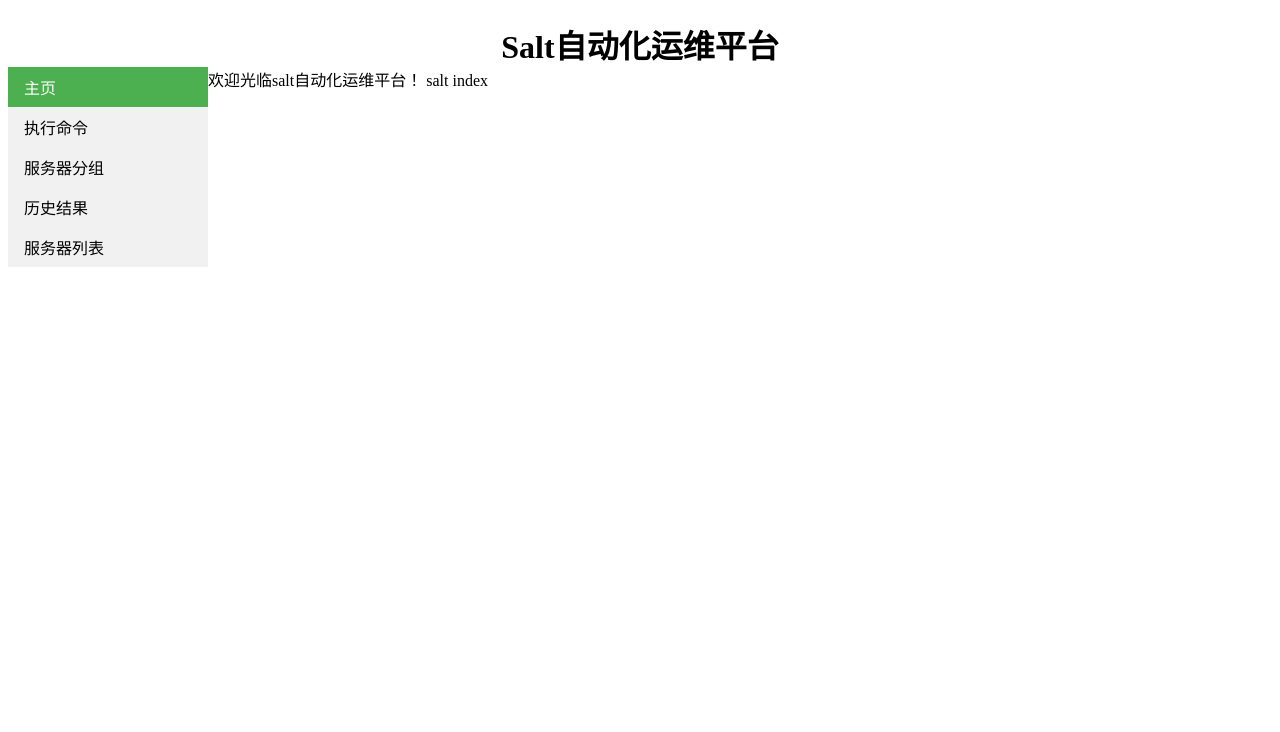
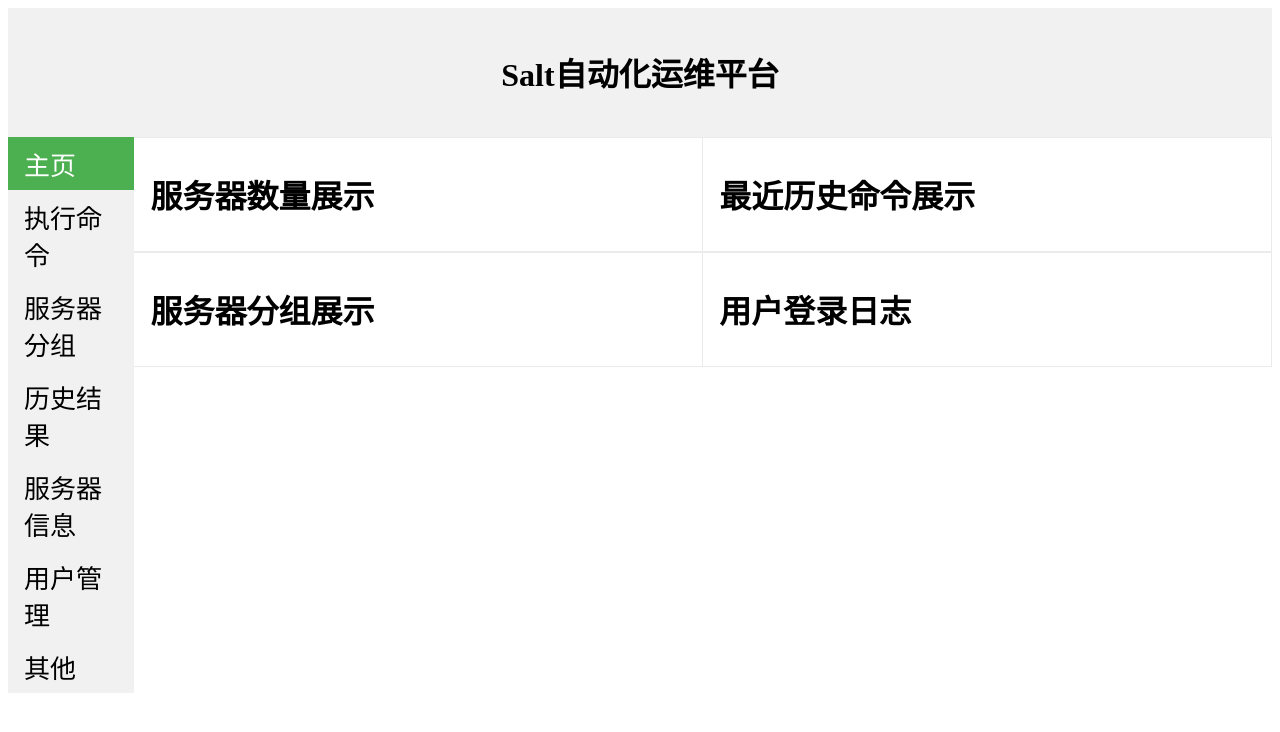
Before and after one commit to xiaokurong/django-test, a Django app: page /saltapi/ in a window 1280 px wide. Shown: the top 732 px of the page. Run offline with Django 3.2, Linux system fonts and the light colour scheme.

Commit message:
页面结构建立
Signed-off-by: Robin Liu <all-share@163.com>

```diff
--- a/saltapi/static/saltapi/home.css
+++ b/saltapi/static/saltapi/home.css
@@ -1,15 +1,41 @@
+#header
+{
+    background-color: #f1f1f1;
+    padding: 20px;
+    text-align: center;
+
+}
+
 #menu
 {
-    text-align:left;
-    color:white;
+    text-align: left;
+    color: white;
+    float: left;
+    width: 10%;
+    height: 100%
+    padding: 10px;
 }
+
+#content
+{
+    color: #000;
+    float: right;
+    text-align: left;
+    width: 90%;
+    padding: 0 0 0 0 30px;
+    background-color: write;
+
+
+}
+
 ul
 {
     list-style-type: none;
     padding: 0px;
     margin: 0px;
-    width: 200px;
+    width: 100%;
     background-color:  #f1f1f1;
+    font-size: 26px;
 
 }
 li a
@@ -31,33 +57,38 @@
 
 }
 
-#content
+
+
+.zhanshi
 {
-    color: #000;
-    align: center;
+    flex-diretion: row
+    margin: 10px;
+    display: flex;
+    flex-wrap: wrap;
+    border-top: 1px solid #ebebeb;
+    border-bottom: 1px solid #ebebeb;
 
 }
-.tooltip
+
+.zhanshineirong
 {
-    postion: relative;
-    display: inline-block;
-    border-bottom: 1px dotted black;
+
+    display: flex;
+    flex-diretion: column;
+    border-right: 1px solid #ebebeb;
+    padding: 12px 16px;
+    box-sizing: border-box;
+    width: 50%
+
 }
 
-.tooltip .tooltiptext
+input
 {
-    visibility: hidden;
-    width: 120px;
-    background-color: black;
-    color: #fff;
-    text-align: center;
-    padding: 5px 0;
-    border-radius: 6px;
-    postion: absolute;
-    z-index: 1;
+    width：100%；
+    padding: 12px 20px;
+    margin: 8px 0;
+    display: inline-block;
+    border: 1px solid #ccc;
+    border-radius: 4px;
+    box-sizing: border-box;
 }
-
-.tooltip:hover .tooltiptext
-{
-    visibility: visible;
-}
--- /dev/null
+++ b/saltapi/templates/saltapi/brief.html
@@ -0,0 +1,27 @@
+{% extends "saltapi/home.html" %}
+
+{% block title %} salt运维平台 {% endblock %}
+
+{% block content %}
+
+<div class="zhanshi">
+    <div class="zhanshineirong">
+        <h1>服务器数量展示</h1>
+    </div>
+    <div class="zhanshineirong">
+        <h1>最近历史命令展示</h1>
+    </div>
+</div>
+
+<div class="zhanshi">
+    <div class="zhanshineirong">
+        <h1>服务器分组展示</h1>
+    </div>
+    <div class="zhanshineirong">
+        <h1>用户登录日志</h1>
+    </div>
+</div>
+
+
+
+{% endblock %}
--- a/saltapi/templates/saltapi/home.html
+++ b/saltapi/templates/saltapi/home.html
@@ -4,38 +4,47 @@
     <meta charset="UTF-8">
     {% load static %}
     <link rel="stylesheet" type="text/css" href="{% static 'saltapi/home.css' %}">
-    <title>salt 运维平台</title>
+    <title>{% block title %} {% endblock %}</title>
 </head>
 
 <body>
 <div id="container" >
 
-<div id="header"  >
+    <div id="header"  >
 
-    <h1 style="margin-bottom:0;text-align:center">Salt自动化运维平台</h1></div>
-    <div id="menu" style="width:200px;float:left;">
+        <h1 >Salt自动化运维平台</h1>
+    </div>
+    <div id="menu" >
         <ul class="sidebar-menu">
             <li >
-                 <a class="active" href="">主页</a>
+                 <a class="active" href="{% url 'saltapi:brief' %}">主页</a>
             </li>
             <li class="menu-item" >
-                <a href="" >执行命令</a>
+                <a href="{% url 'saltapi:saltapicmd' %}" >执行命令</a>
             </li>
             <li class="menu-item" >
-                <a href="" >服务器分组</a>
+                <a href="{% url 'saltapi:servergroup' %}" >服务器分组</a>
             </li>
             <li class="menu-item" >
-                <a href="" >历史结果</a>
+                <a href="{% url 'saltapi:history' %}" >历史结果</a>
             </li>
             <li class="menu-item" >
-                <a href="" >服务器列表</a>
+                <a href="{% url 'saltapi:server' %}" >服务器信息</a>
             </li>
+            <li class="menu-item" >
+                <a href="{% url 'saltapi:user' %}" >用户管理</a>
+            </li>
+            <li class="menu-item" >
+                <a href="{% url 'saltapi:other' %}" >其他</a>
+            </li>
+
 
         </ul>
     </div>
 
-    <div id="content" style=";width:600px;">
-        欢迎光临salt自动化运维平台！
+    <div id="content" >
+        {% block content %}
+        {% endblock %}
         {{ welcome }}
     </div>
 
--- a/saltapi/urls.py
+++ b/saltapi/urls.py
@@ -3,7 +3,13 @@
 
 app_name = 'saltapi'
 urlpatterns =[
-    path('',views.index,name='index'),
+    path('',views.brief,name='brief'),
     path('saltapicmd', views.saltapicmd, name='saltapicmd'),
+    path('history',views.history,name='history'),
+    # path('runcmd',views.runcmd,name='runcmd'),
+    path('server',views.server,name='server'),
+    path('servergroup',views.servergroup,name='servergroup'),
+    path('user',views.user,name='user'),
+    path('other',views.other,name='other'),
 
 ]
--- a/saltapi/views.py
+++ b/saltapi/views.py
@@ -8,6 +8,10 @@
 def index(request):
 
     return render(request,'saltapi/home.html',{'welcome': 'salt index'})
+
+
+def brief(request):
+    return render(request,'saltapi/brief.html',)
 
 def saltapicmd(request):
     if request.method == 'POST':
@@ -25,3 +29,19 @@
 
     else:
         return render(request,'saltapi/saltapirun.html')
+
+def history(request):
+    return render(request,'saltapi/history.html',)
+
+
+def server(request):
+    return render(request,'saltapi/server.html',)
+
+def servergroup(request):
+    return render(request,'saltapi/servergroup.html',)
+
+def user(request):
+    return render(request,'saltapi/user.html',)
+
+def other(request):
+    return render(request,'saltapi/other.html',)
```
Also changed, not shown: saltapi/templates/saltapi/history.html (added, +9 -0 lines), saltapi/templates/saltapi/other.html (added, +8 -0 lines), saltapi/templates/saltapi/runcmd.html (added, +9 -0 lines), saltapi/templates/saltapi/saltapirun.html (+12 -13 lines), saltapi/templates/saltapi/server.html (added, +9 -0 lines), saltapi/templates/saltapi/servergroup.html (added, +9 -0 lines), saltapi/templates/saltapi/user.html (added, +8 -0 lines).
